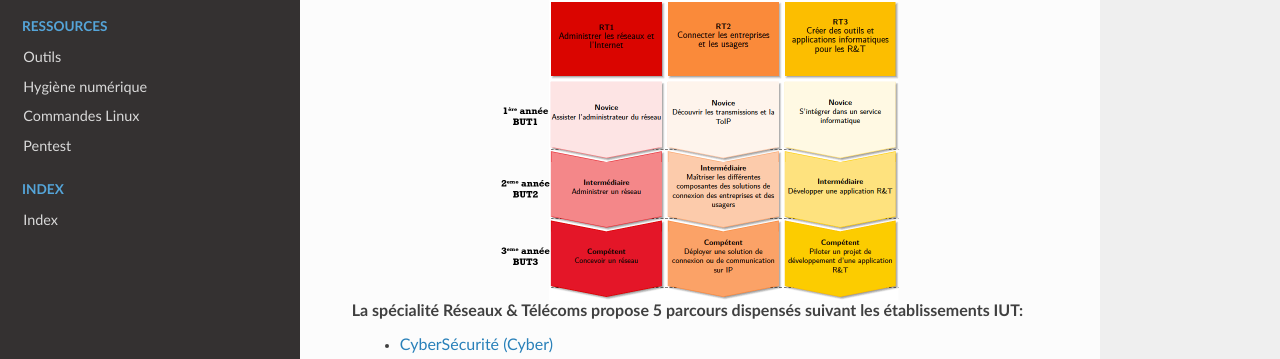
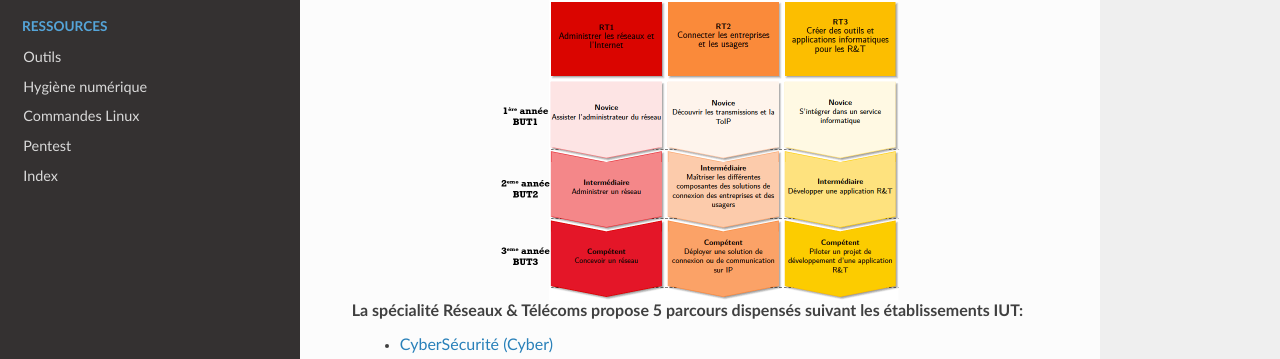
Before and after one commit to FPeyrard/CyberSecurite_BUT_RT, a Sphinx documentation site: the page built from docs/source/index.rst, in a window 1280 px wide. Shown: the part 501-860 px from the top of the page. Built offline with Sphinx 7.4.7 and the Read the Docs theme 2.0.0, drawn with Linux system fonts in a browser that asks for light colours.

Commit message:
Update index.rst

```diff
--- a/docs/source/index.rst
+++ b/docs/source/index.rst
@@ -70,8 +70,7 @@
    :caption: Situations d'Apprentissage et d'Evaluation (SAE)
 
 .. toctree::
-   :maxdepth: 4
+   :maxdepth: 1
    :hidden:
-   :caption: Index
 
-   genindex
+   globalindex
```
